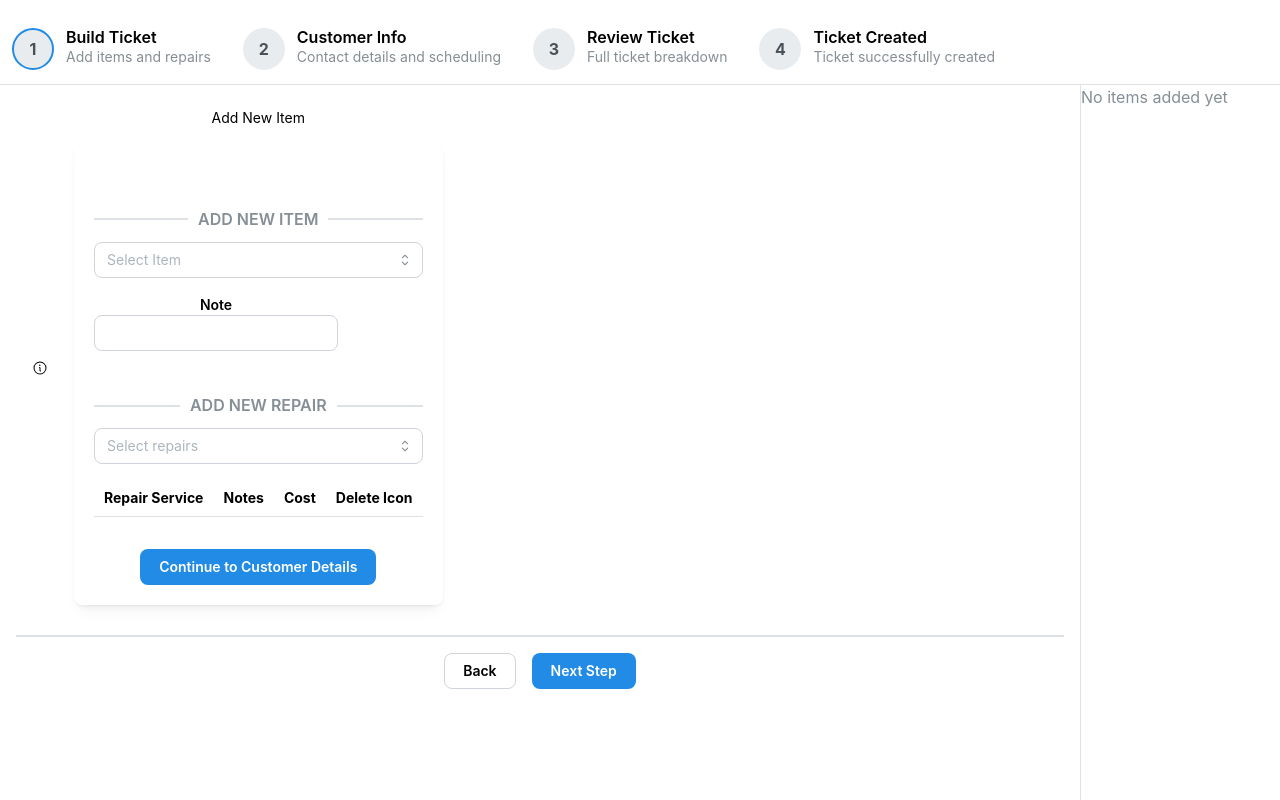
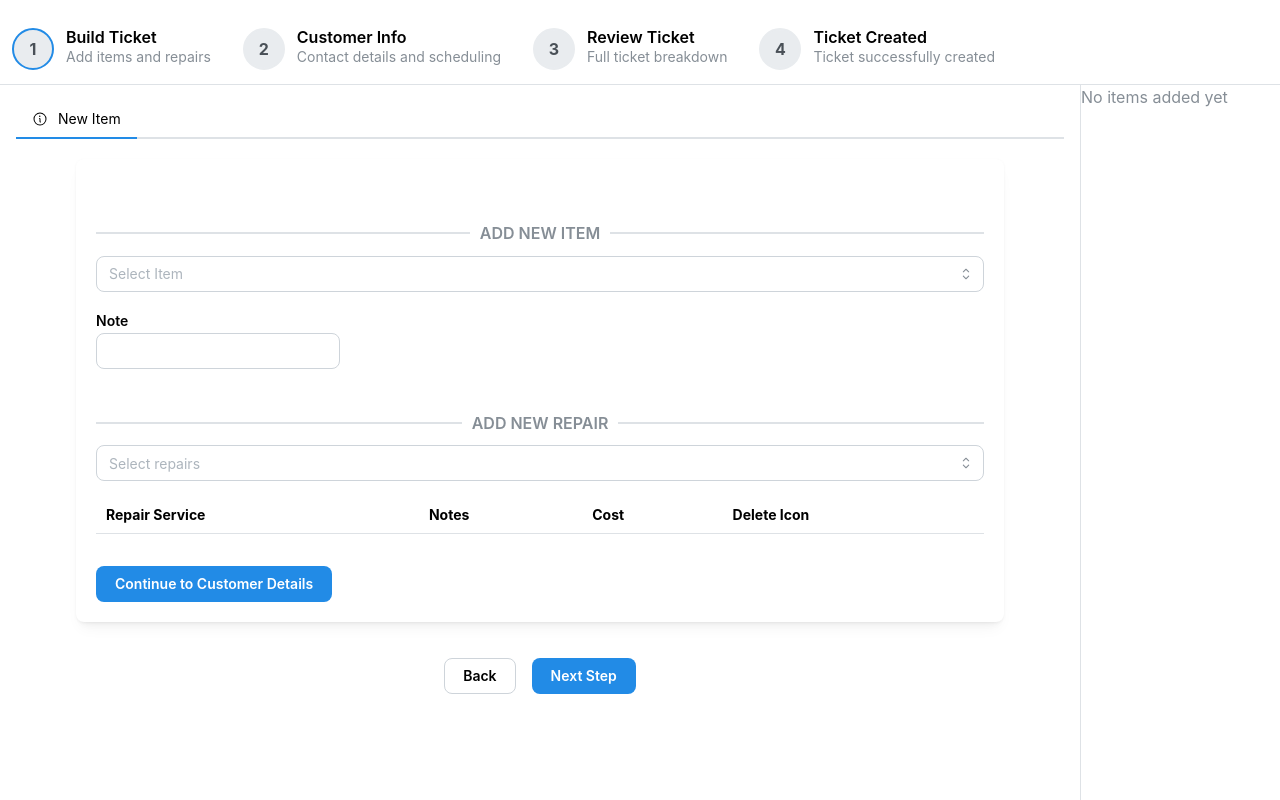
Before and after one commit to gosupark27/LSR_CRM_MVP, a React (Vite) app: page / in a window 1280 px wide. Built offline with nearby package versions, Linux system fonts and the light colour scheme.

Commit message:
refactored tabs to correctly render dynamically based on tabsState and render content on tabs panel

```diff
--- a/src/BuildTicketStep.tsx
+++ b/src/BuildTicketStep.tsx
@@ -38,9 +38,9 @@ export default function BuildTicketStep({
   activeRepairIndex,
   activeItemIndex,
 }: BuildTicketStepProps) {
-  const itemTabs = [];
   const infoIcon = <InfoIcon size={16} />;
-  const renderItemRepairFields = () => (
+
+  const renderFields = () => (
     <Box>
       <Container>
         <Paper p="lg" shadow="sm" my="lg">
@@ -83,23 +83,49 @@ export default function BuildTicketStep({
     </Box>
   );
 
-  const defaultTab = (
+  const defaultTabsConfig = {
+    id: crypto.randomUUID(),
+    icon: infoIcon,
+    label: "New Item",
+    content: renderFields(),
+  }
+  const itemTabs: typeof defaultTabsConfig[] = [defaultTabsConfig];
+
+  // const defaultTab = (
+  //   <Tabs.Tab
+  //     leftSection={infoIcon}
+  //     value={String(itemTabs.length)}
+  //     key={itemTabs.length}
+  //   >
+  //     Add New Item
+  //     {renderFields()}
+  //   </Tabs.Tab>
+  // );
+  // itemTabs.push(defaultTab);
+
+  const renderTabList = itemTabs.map((tab) => (
     <Tabs.Tab
-      leftSection={infoIcon}
-      value={String(itemTabs.length)}
-      key={itemTabs.length}
+      leftSection={tab.icon}
+      value={tab.id}
+      key={tab.id}
     >
-      Add New Item
-      {renderItemRepairFields()}
+      {tab.label}
     </Tabs.Tab>
-  );
-  itemTabs.push(defaultTab);
+  ));
+  const renderTabsPanel = itemTabs.map((tab) =>(
+    <Tabs.Panel
+      value={tab.id}
+      key={tab.id}
+      children={tab.content}
+    >
 
-  const renderTabList = itemTabs.map((tab) => tab);
+    </Tabs.Panel>
+  ))
 
   return (
-    <Tabs>
+    <Tabs defaultValue={itemTabs?.[0].id}>
       <Tabs.List>{renderTabList}</Tabs.List>
+      {renderTabsPanel}
     </Tabs>
   );
 }
```
